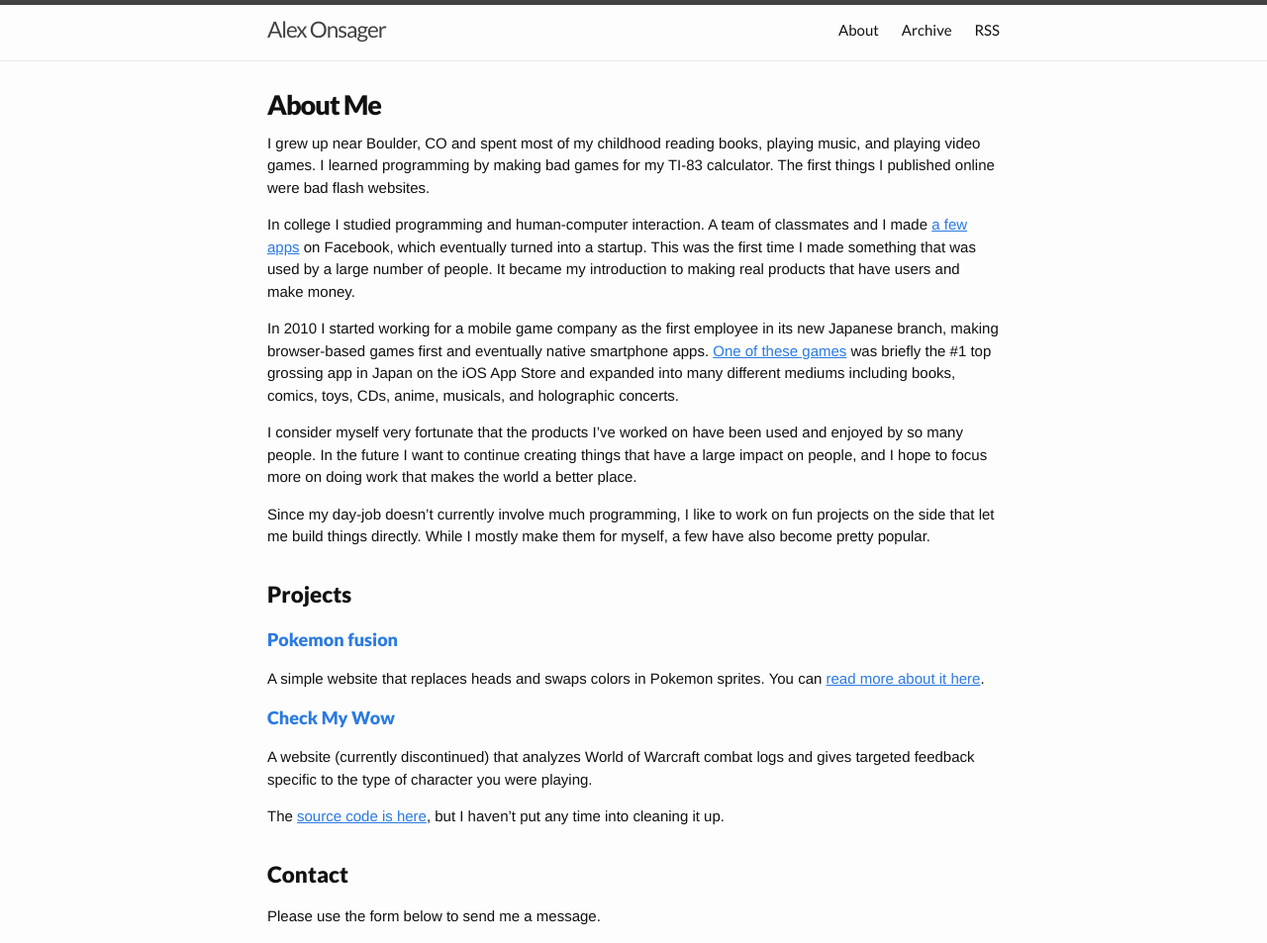
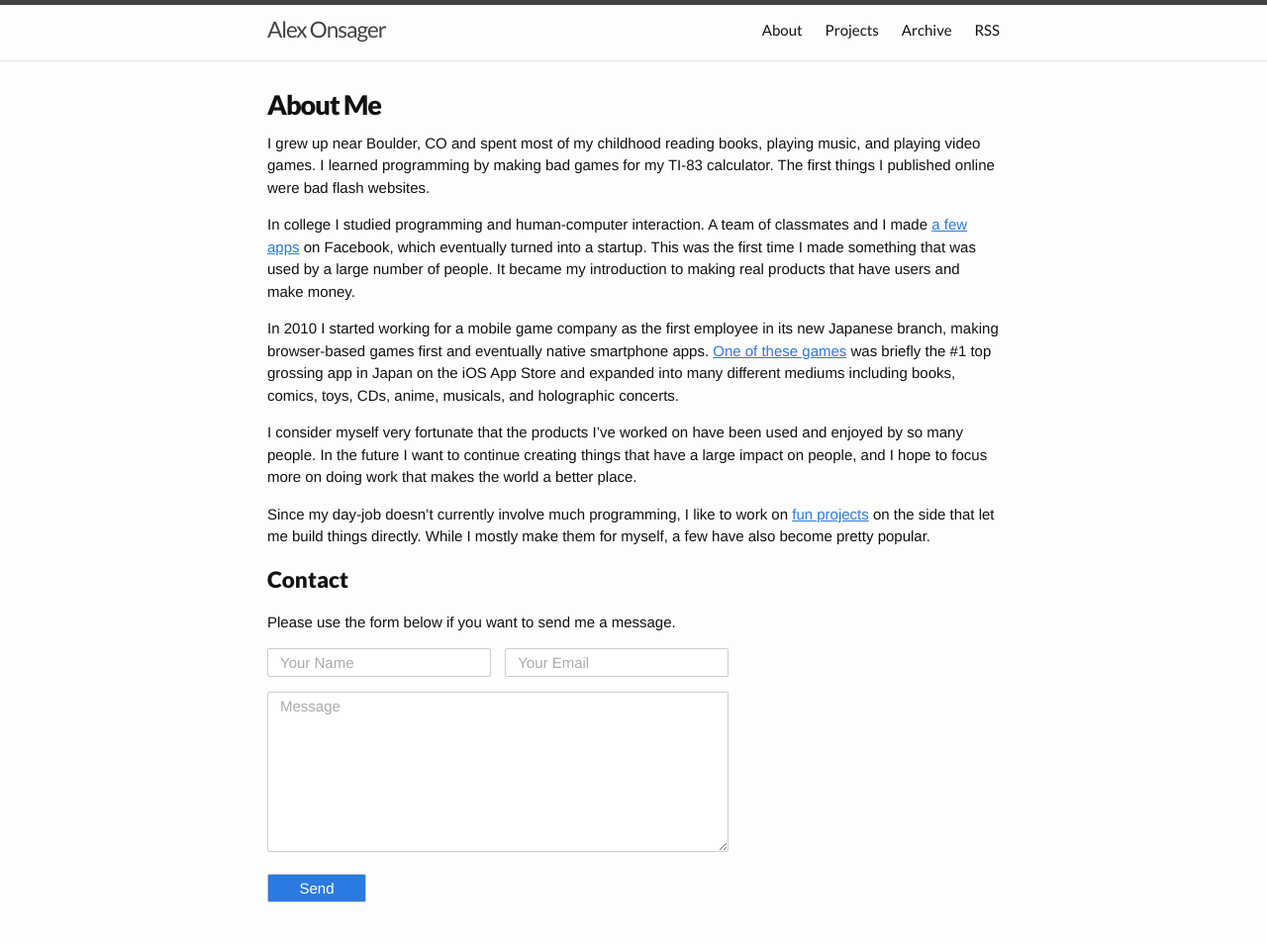
Before and after one commit to aonsager/aonsager.github.io, a Jekyll site: the page built from about.md, in a window 1280 px wide, cut to the strip 0-953 px from the top of the page. Shown: the whole strip at 99% size. Built offline with Jekyll 4.4.1, drawn with Linux system fonts in a browser that asks for light colours.

Commit message:
split projects into new page

```diff
--- a/_includes/header.html
+++ b/_includes/header.html
@@ -20,6 +20,7 @@
 
         <div class="trigger">
           <a class="page-link" href="{{ "/about" | relative_url }}">About</a>
+          <a class="page-link" href="{{ "/projects" | relative_url }}">Projects</a>
           <a class="page-link" href="{{ "/archive" | relative_url }}">Archive</a>
           <a class="page-link" href="{{ "/feed.xml" | relative_url }}">RSS</a>
         </div>
--- a/about.md
+++ b/about.md
@@ -12,23 +12,11 @@
 
 I consider myself very fortunate that the products I've worked on have been used and enjoyed by so many people. In the future I want to continue creating things that have a large impact on people, and I hope to focus more on doing work that makes the world a better place.
 
-Since my day-job doesn't currently involve much programming, I like to work on fun projects on the side that let me build things directly. While I mostly make them for myself, a few have also become pretty popular.
+Since my day-job doesn't currently involve much programming, I like to work on [fun projects](/projects) on the side that let me build things directly. While I mostly make them for myself, a few have also become pretty popular.
 
-<h1 style="margin-top: 30px">Projects</h1>
+# Contact
 
-### [Pokemon fusion](http://pokemon.alexonsager.net)
-
-A simple website that replaces heads and swaps colors in Pokemon sprites. You can [read more about it here]({% post_url octopress/2013-06-04-behind-the-scenes-pokemon-fusion %}).
-
-### [Check My Wow](http://www.checkmywow.com)
-
-A website (currently discontinued) that analyzes World of Warcraft combat logs and gives targeted feedback specific to the type of character you were playing.
-
-The [source code is here](https://github.com/aonsager/checkmywow), but I haven't put any time into cleaning it up.
-
-<h1 style="margin-top: 30px">Contact</h1>
-
-Please use the form below to send me a message.
+Please use the form below if you want to send me a message.
 
 <form name="contact" method="POST" netlify>
   <p>
```
Also changed, not shown: projects.md (added, +17 -0 lines).
